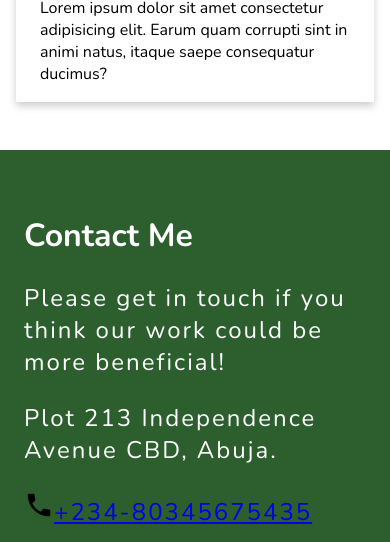
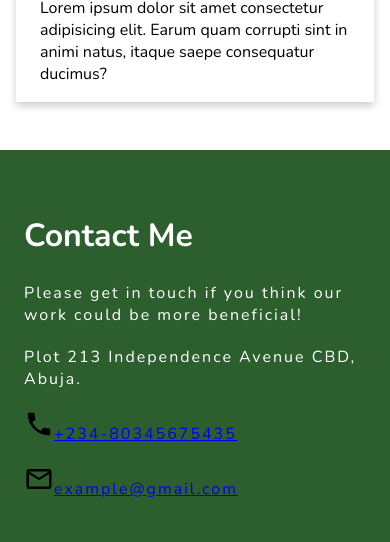
Before and after one commit to judidoko/odin-homepage-exercise, a plain HTML site: page index.html in a window 390 px wide. Shown: the part 4081-4623 px from the top of the page. Drawn offline with nearby package versions, Linux system fonts and the light colour scheme.

Commit message:
fix contact-me section bug

```diff
--- a/style.css
+++ b/style.css
@@ -174,7 +174,7 @@ a {
 .contact-me-content p {
   margin: 1.2em 0;
   letter-spacing: 2px;
-  font-size: 1.5rem;
+  font-size: 1rem;
 }
 
 .contact-me-content a {
@@ -281,12 +281,6 @@ a {
 
   .contact-me-container-img {
     height: 300px;
-  }
-
-  .contact-me-content p {
-    margin: 1em 0;
-    letter-spacing: 2px;
-    font-size: 1.5rem;
   }
 
   .contact-icons {
```
